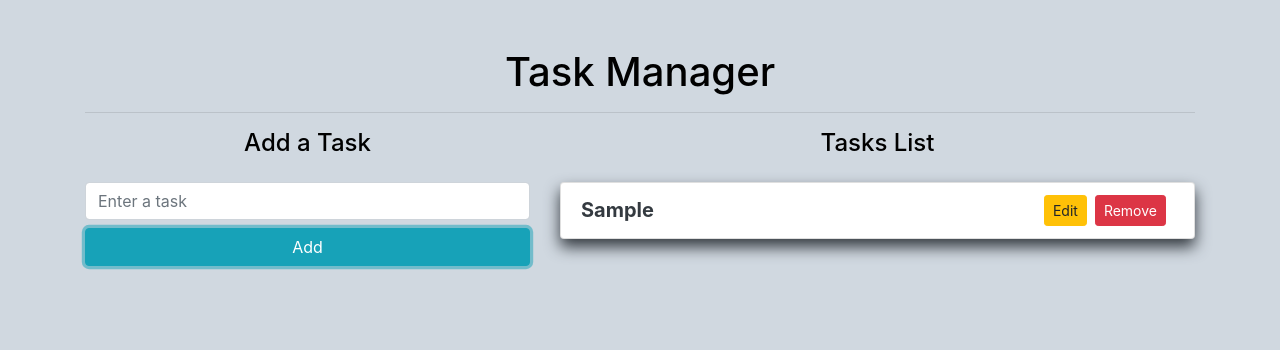
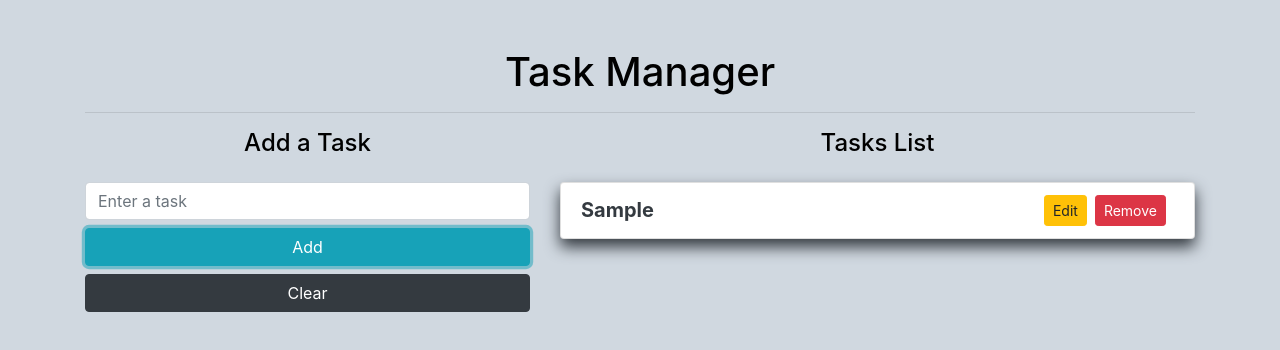
Before and after one commit to portobanco51/taskdirector, a React (Create React App) app: page / in a window 1280 px wide. Both pictures are taken after typing "Sample" into the empty fields and a click on the button "Add". Shown: the top 350 px of the page. Built offline with nearby package versions, Linux system fonts and the light colour scheme.

Commit message:
clear function added

```diff
--- a/src/components/App.jsx
+++ b/src/components/App.jsx
@@ -69,6 +69,24 @@ function App() {
     setEditMode(false)
   }
 
+  const clearList = () => {
+    swal({
+      title: 'The tasks list will be cleared permanently!',
+      text: 'Continue?',
+      icon: 'warning',
+      dangerMode: true,
+      buttons: true
+    })
+      .then((value) => {
+        if (value) {
+          setTaskList("")
+          setEditMode(false)
+          setTask('')
+          swal('Successfully Cleared!', '  ', 'success', { buttons: false, timer: 1200 })
+        }
+      })
+  }
+
   return (
     <div className="container mt-5">
       <h1 className="text-center">Task Manager</h1>
@@ -86,7 +104,9 @@ function App() {
               onChange={(e) => setTask(e.target.value)}
               value={task}
             />
-            <h6 className="text-danger text-center" style={{ 'fontSize': '12px' }}>{err}</h6>
+
+            {err ? <h6 className="text-danger text-center" style={{ 'fontSize': '12px' }}>{err}</h6> : null}
+
             {
               editMode ? <button
                 className={"btn btn-info btn-block"}
@@ -105,12 +125,20 @@ function App() {
               hidden={editMode ? false : true}>
               Cancel
             </button>
+            {
+              taskList.length !== 0 ? (
+                <button onClick={clearList} type="reset" className="btn btn-dark btn-block">Clear</button>
+              ) : null
+            }
           </form>
         </div>
         <div className="col-7">
           <h4 className="text-center mb-4">Tasks List</h4>
           <ul className="list-group">
-            {taskList.map((task) => (
+            {taskList.length === 0
+              ? (<li className="list-group-item text-dark text-capitalize mb-2 shadow font-weight-bold text-center text-muted">no tasks pending</li>)
+              : (
+                taskList.map((task) => (
                   <li key={task.id} className="list-group-item text-dark text-capitalize mb-2 shadow">
                     <span className="lead font-weight-bold">{task.taskName}</span>
                     <button onClick={() => removeTask(task.id)} className="btn btn-danger btn-sm float-right mx-2">
@@ -120,7 +148,9 @@ function App() {
                       Edit
                     </button>
                   </li>
-            ))}
+                ))
+              )}
+
           </ul>
         </div>
       </div>
```
Lines whose indentation alone changed are shown as unchanged.
